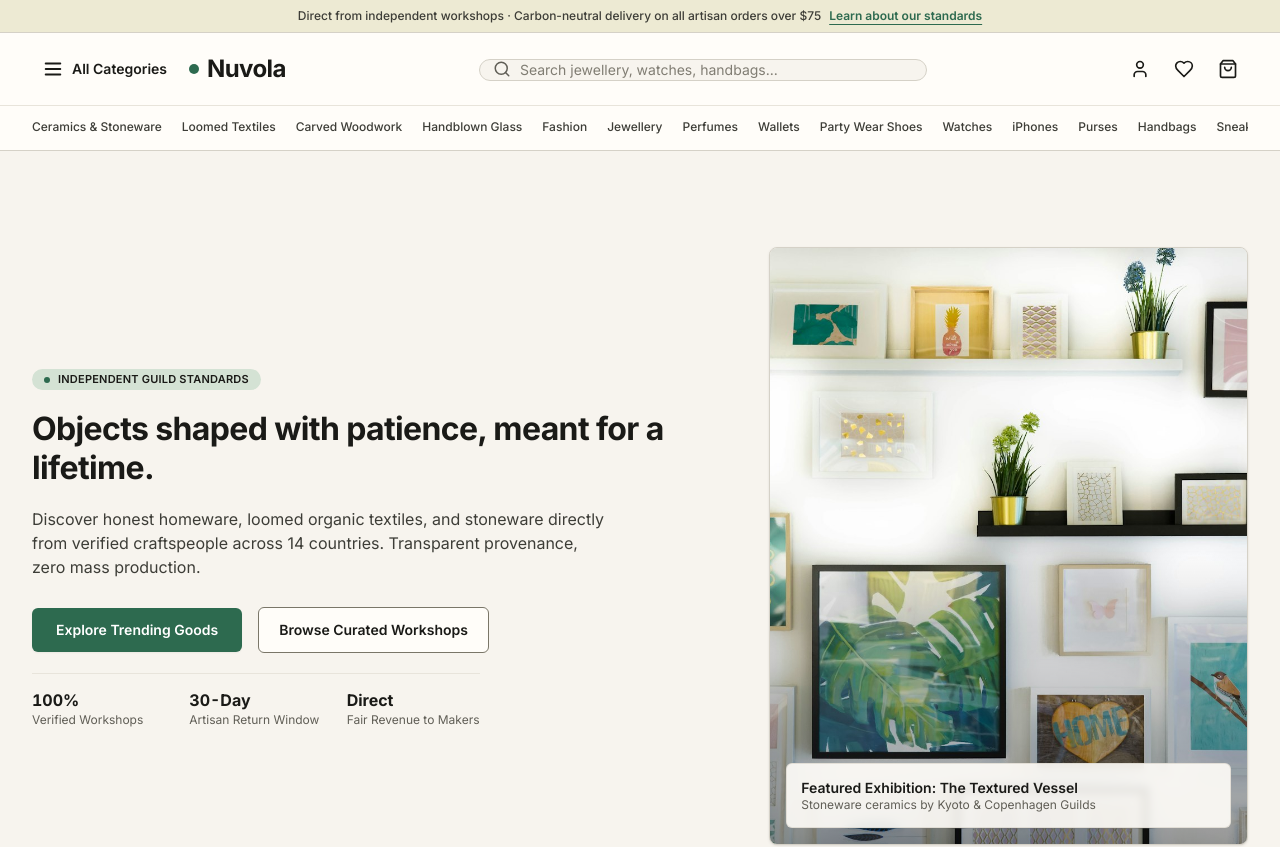
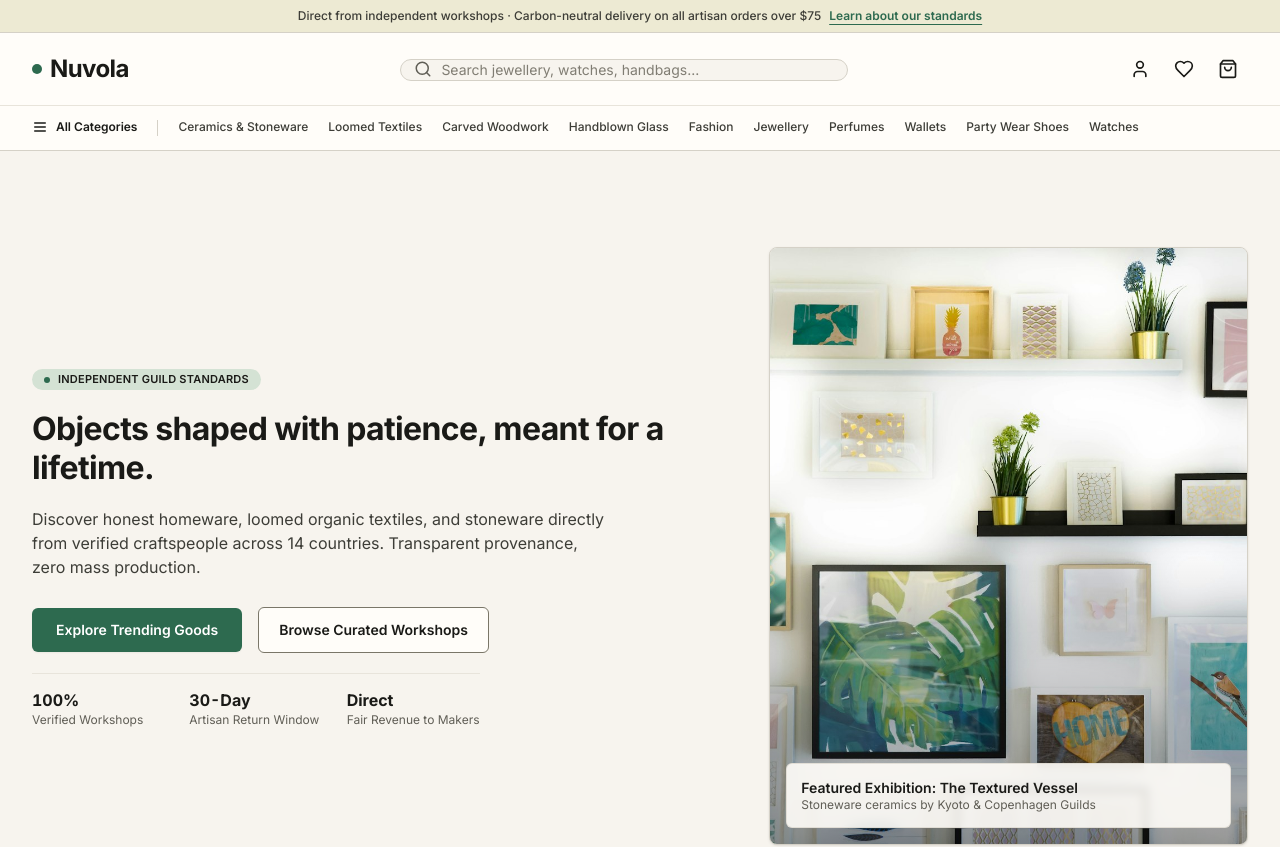
Before and after one commit to JyotiChataut/Nuvola-Storefront, a Next.js app: page / in a window 1280 px wide. Shown: the top 847 px of the page. Built offline with nearby package versions, Linux system fonts and the light colour scheme.

Commit message:
fix: hovereffect for category row and product cards

```diff
--- a/components/Header.tsx
+++ b/components/Header.tsx
@@ -10,6 +10,11 @@ import { Category } from '@/types';
 interface HeaderProps {
   categories: Category[];
 }
+
+const VISIBLE_CATEGORY_LIMIT = 10;
+
+const NAV_ITEM =
+  'flex h-11 items-center rounded-sm px-2 -mx-2 text-caption transition-[transform,color,background-color,box-shadow] duration-200 ease-out focus:outline-none focus-visible:ring-2 focus-visible:ring-forest hover:bg-canvas-soft focus-visible:bg-canvas-soft hover:shadow-lift focus-visible:shadow-lift motion-safe:hover:-translate-y-0.5 motion-safe:focus-visible:-translate-y-0.5';
 
 export const Header: React.FC<HeaderProps> = ({ categories }) => {
   const { cartCount, wishlist, setIsCartOpen } = useStorefront();
@@ -54,7 +59,7 @@ export const Header: React.FC<HeaderProps> = ({ categories }) => {
           <button
             type="button"
             onClick={() => setIsCatalogOpen((open) => !open)}
-            className="flex items-center gap-2 px-2.5 h-10 text-ink hover:text-forest hover:bg-canvas-soft rounded-sm focus:outline-none focus-visible:ring-2 focus-visible:ring-forest transition-colors"
+            className="flex items-center gap-2 px-2.5 h-10 text-ink hover:text-forest hover:bg-canvas-soft rounded-sm focus:outline-none focus-visible:ring-2 focus-visible:ring-forest transition-colors lg:hidden"
             aria-expanded={isCatalogOpen}
             aria-controls="catalog-dropdown"
             aria-haspopup="true"
@@ -150,8 +155,27 @@ export const Header: React.FC<HeaderProps> = ({ categories }) => {
       >
         <div className="max-w-7xl mx-auto px-4 sm:px-6 lg:px-8">
           <div className="no-scrollbar overflow-x-auto">
-            <ul className="mx-auto flex w-max min-w-full items-center justify-center gap-x-4 xl:gap-x-5 h-11 whitespace-nowrap">
-              {categories.map((category) => {
+            <ul className="flex w-max min-w-full items-center gap-x-4 xl:gap-x-5 h-11 whitespace-nowrap">
+              <li className="shrink-0">
+                <button
+                  type="button"
+                  onClick={() => setIsCatalogOpen((open) => !open)}
+                  aria-expanded={isCatalogOpen}
+                  aria-controls="catalog-dropdown"
+                  aria-haspopup="true"
+                  aria-label="Browse all categories"
+                  className={`${NAV_ITEM} gap-2 border-b-2 border-transparent font-semibold text-ink hover:text-forest`}
+                >
+                  {isCatalogOpen ? (
+                    <X size={16} aria-hidden="true" />
+                  ) : (
+                    <Menu size={16} aria-hidden="true" />
+                  )}
+                  All Categories
+                </button>
+              </li>
+              <li aria-hidden="true" className="h-4 w-px bg-hairline shrink-0" />
+              {categories.slice(0, VISIBLE_CATEGORY_LIMIT).map((category) => {
                 const href = `/categories/${category.slug}`;
                 const isActive = pathname === href;
                 return (
@@ -159,10 +183,10 @@ export const Header: React.FC<HeaderProps> = ({ categories }) => {
                     <Link
                       href={href}
                       aria-current={isActive ? 'page' : undefined}
-                      className={`flex h-11 items-center border-b-2 text-caption font-medium transition-colors rounded-sm focus:outline-none focus-visible:ring-2 focus-visible:ring-forest ${
+                      className={`${NAV_ITEM} border-b-2 font-medium ${
                         isActive
                           ? 'border-sage text-ink'
-                          : 'border-transparent text-ink-body hover:text-forest hover:border-sage'
+                          : 'border-transparent text-ink-body hover:text-forest'
                       }`}
                     >
                       {category.name}
--- a/components/ProductCard.tsx
+++ b/components/ProductCard.tsx
@@ -18,13 +18,13 @@ export const ProductCard: React.FC<ProductCardProps> = ({ product }) => {
   const productHref = `/products/${product.slug}`;
 
   return (
-    <article className="group relative flex flex-col rounded-md overflow-hidden bg-canvas border border-hairline hover:border-hairline-strong transition-all hover:shadow-raised">
+    <article className="group relative flex flex-col rounded-md overflow-hidden bg-canvas border border-hairline transition-[transform,box-shadow,border-color] duration-[250ms] ease-out hover:border-hairline-strong focus-within:border-hairline-strong hover:shadow-lift-lg focus-within:shadow-lift-lg motion-safe:hover:-translate-y-1.5 motion-safe:focus-within:-translate-y-1.5">
       <div className="relative aspect-[4/5] w-full overflow-hidden bg-canvas-soft">
         <SafeImage
           src={product.image.src}
           alt={product.image.alt}
           sizes="(max-width: 640px) 50vw, (max-width: 1024px) 33vw, 25vw"
-          className="object-cover transition-transform duration-500 group-hover:scale-104"
+          className="object-cover transition-transform duration-[250ms] ease-out motion-safe:group-hover:scale-[1.04]"
           fallbackLabel={product.title}
         />
 
--- a/tailwind.config.js
+++ b/tailwind.config.js
@@ -52,6 +52,9 @@ module.exports = {
           "0 1px 3px 0 rgba(0, 0, 0, 0.08), 0 1px 2px -1px rgba(0, 0, 0, 0.08)",
         overlay:
           "0 20px 25px -5px rgba(0, 0, 0, 0.08), 0 8px 10px -6px rgba(0, 0, 0, 0.08)",
+        lift: "0 4px 10px -3px rgba(26, 26, 23, 0.12), 0 2px 4px -2px rgba(26, 26, 23, 0.08)",
+        "lift-lg":
+          "0 16px 32px -12px rgba(26, 26, 23, 0.18), 0 6px 14px -8px rgba(26, 26, 23, 0.10)",
       },
       fontFamily: {
         sans: [
```
